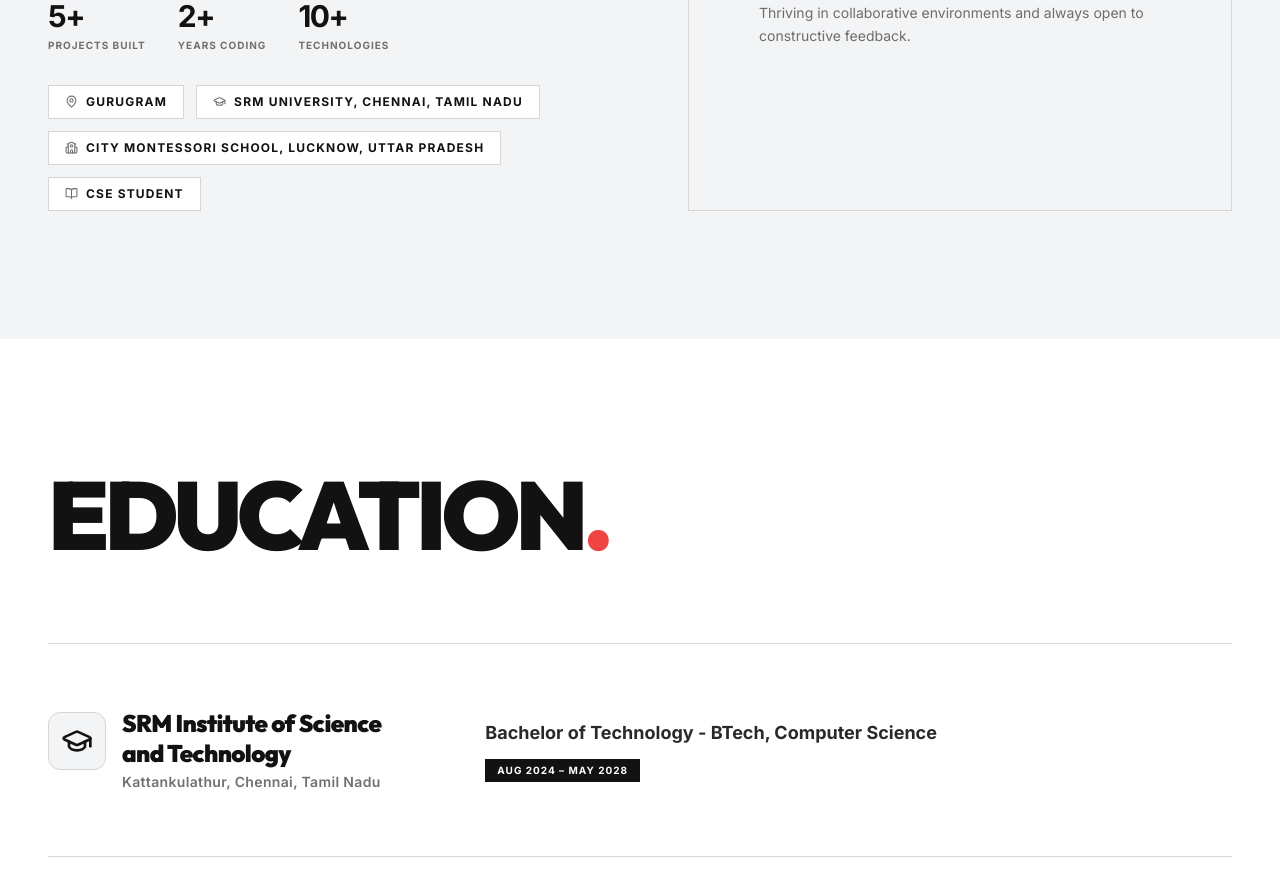
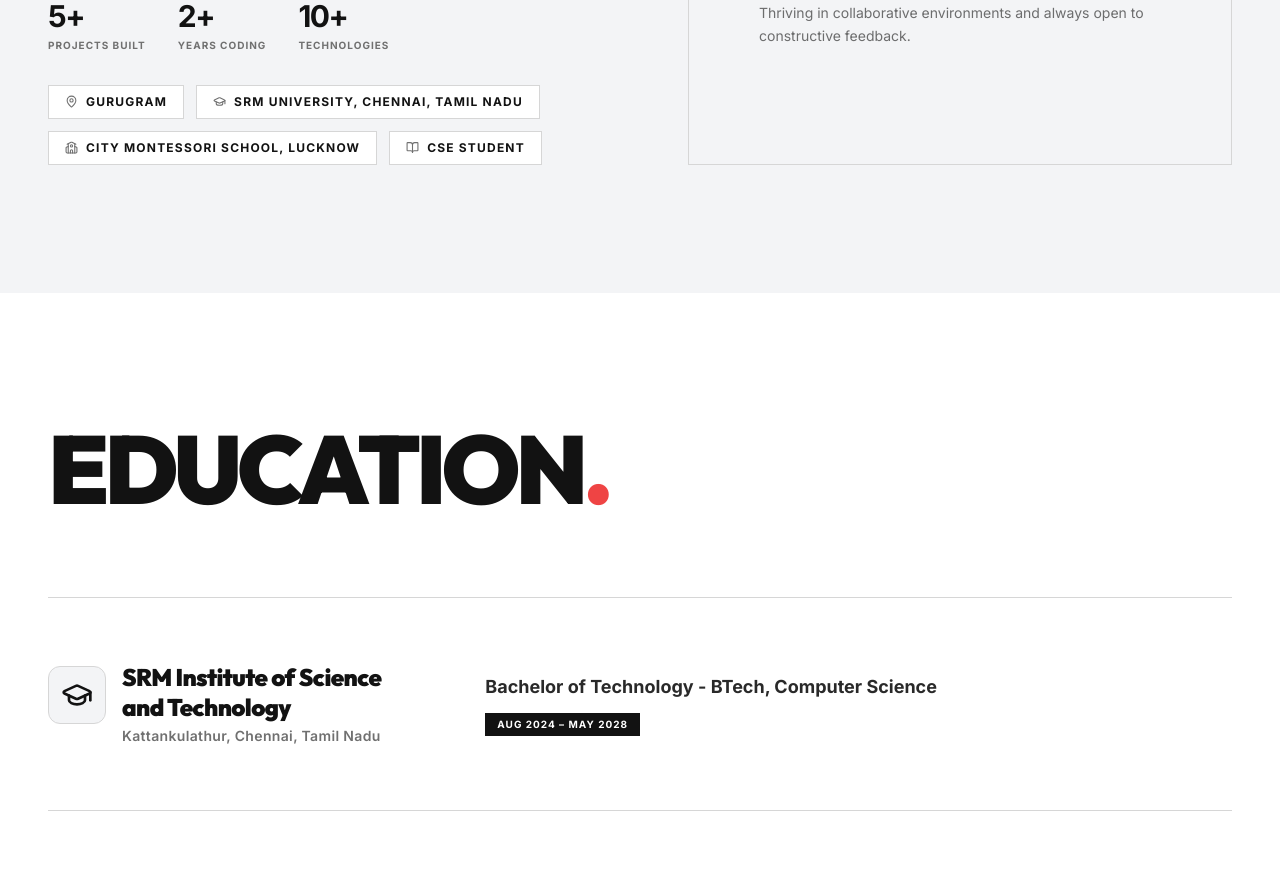
Before and after one commit to dakshsinha2412/Daksh-Sinha-Portfolio, a React (Vite) app: page / in a window 1280 px wide. Shown: the part 1440-2318 px from the top of the page. Built offline with nearby package versions, Linux system fonts and the light colour scheme; the HTML template or start-up script is replaced by a standard one.

Commit message:
Remove Uttar Pradesh from school badge in About section

```diff
--- a/src/components/AboutSection.tsx
+++ b/src/components/AboutSection.tsx
@@ -45,7 +45,7 @@ const AboutSection = () => (
             {[
               { icon: MapPin, label: "Gurugram" },
                { icon: GraduationCap, label: "SRM University, Chennai, Tamil Nadu" },
-              { icon: School, label: "City Montessori School, Lucknow, Uttar Pradesh" },
+              { icon: School, label: "City Montessori School, Lucknow" },
               { icon: BookOpen, label: "CSE Student" },
             ].map(({ icon: Icon, label }) => (
               <span key={label} className="flex items-center gap-2 border border-border bg-background px-4 py-2 text-xs font-bold uppercase tracking-widest text-foreground">
```
